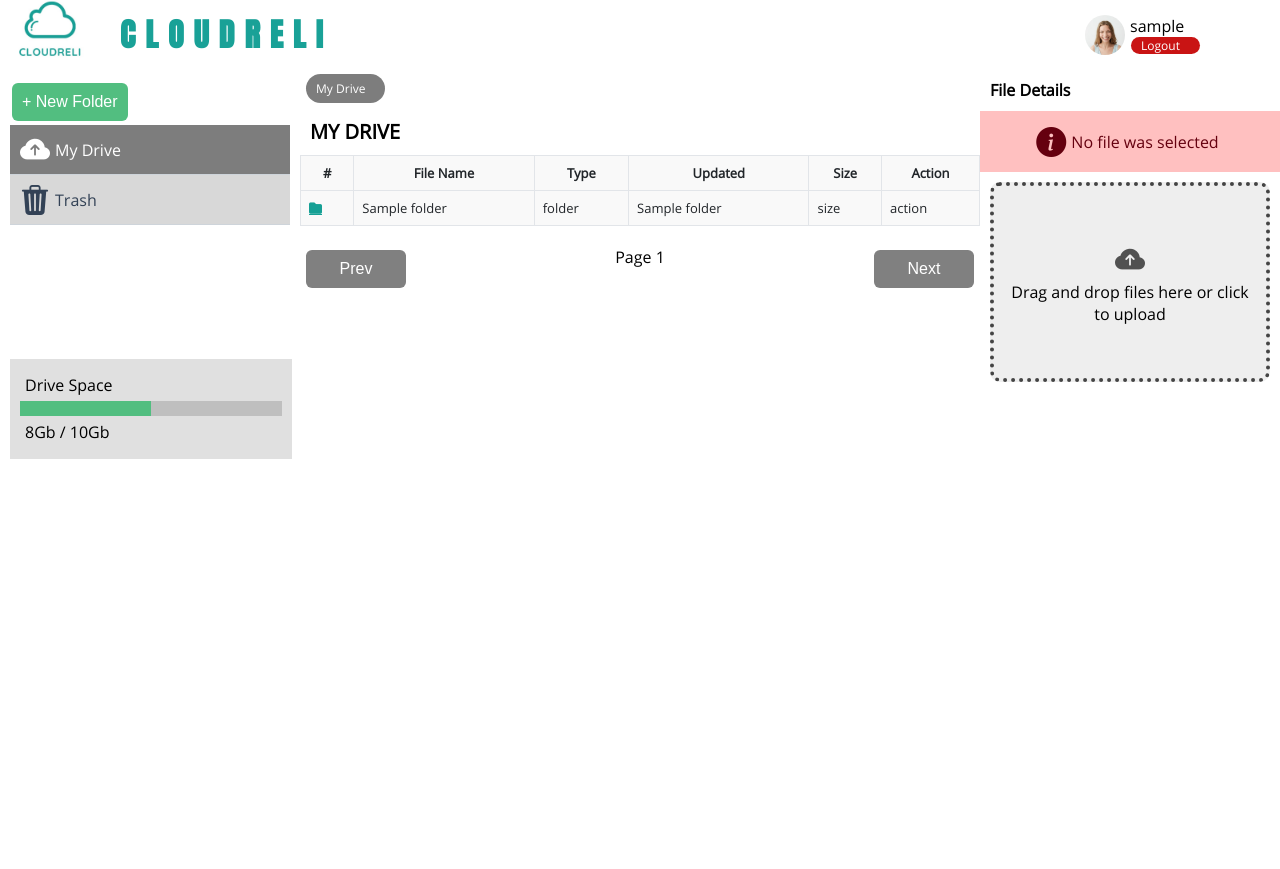
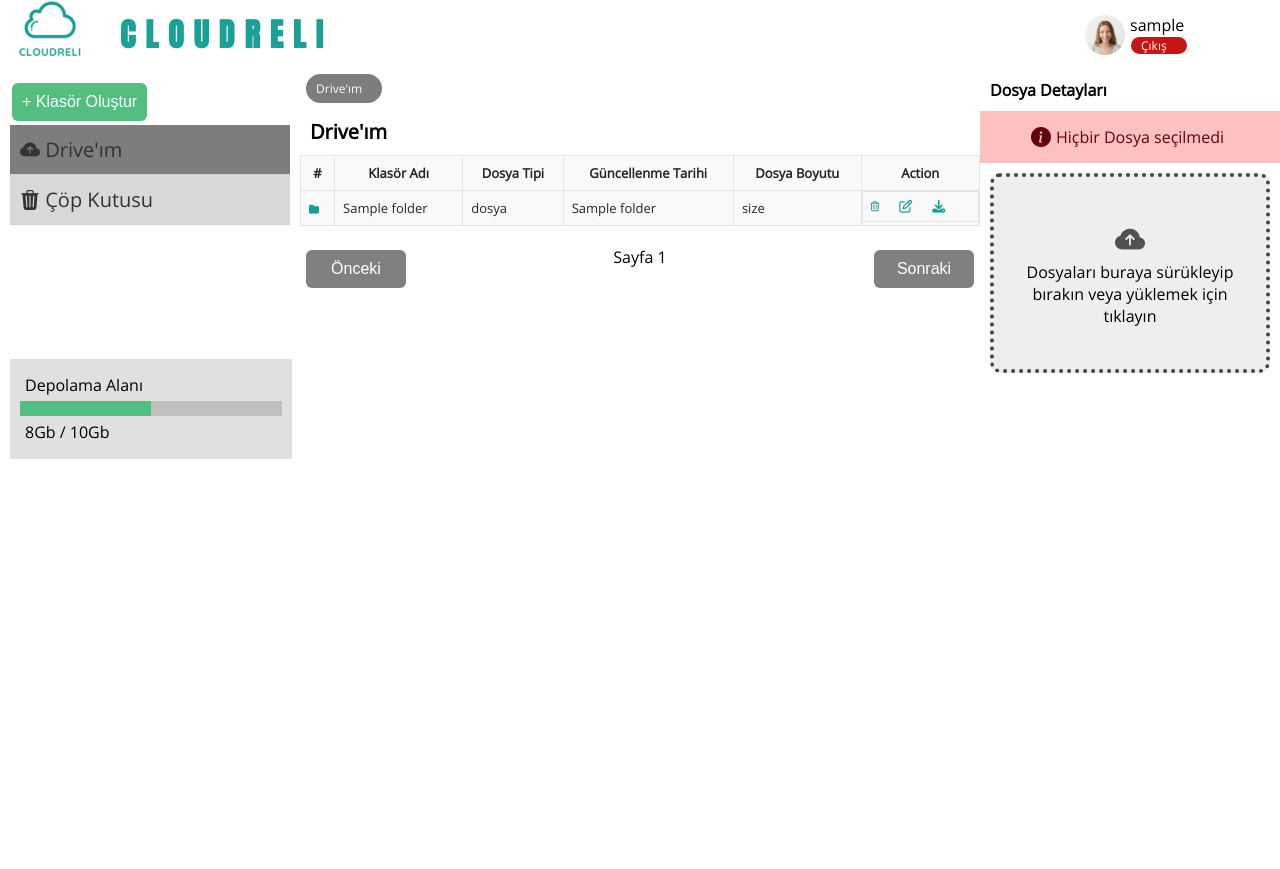
Before and after one commit to ErhanKlnz/Cloud-Rile-Python, a Flask app: page / in a window 1280 px wide. Run offline with Flask 3, Linux system fonts and the light colour scheme; the visitor is signed in with stand-in values (Sample User, id 1); a database or web service that is not in the repository returns one stand-in record (values such as "Sample title"); some libraries are stand-ins or nearby versions.

Commit message:
thrash def complated

```diff
--- a/app.py
+++ b/app.py
@@ -96,8 +96,8 @@ def home():
         user_id = session.get('id')
         #conn.session.rollback()
         query = f"SELECT * FROM folders WHERE user_id= '{user_id}' AND parent = 0 "
+        cursor.execute(query)
 
-        cursor.execute(query)
         folders = cursor.fetchall()
         session['folder_id'] = 0
         # User is loggedin show them the home page
@@ -105,46 +105,6 @@ def home():
     # User is not loggedin redirect to login page
 
     return redirect(url_for('login'))
-
-@app.route('/folders/<folder_id>')
-def folders(folder_id):
-    # Check if user is loggedin
-    if 'loggedin' in session:
-        cursor = conn.cursor(cursor_factory=psycopg2.extras.DictCursor)
-        user_id = session.get('id')
-        session['folder_id'] = folder_id
-
-        print(folder_id)
-        query = f"SELECT * FROM folders WHERE user_id= '{user_id}' AND parent = '{folder_id}' "
-
-        cursor.execute(query)
-        folders = cursor.fetchall()
-
-        # User is loggedin show them the home page
-        return render_template('inside_page.html', username=session['username'], folders=folders)
-    # User is not loggedin redirect to login page
-
-    return redirect(url_for('login'))
-
-#thrash
-#@app.route('/thrash/')
-#def folders(folder_id):
-    #   # Check if user is loggedin
-    #if 'loggedin' in session:
-    #   cursor = conn.cursor(cursor_factory=psycopg2.extras.DictCursor)
-    #   user_id = session.get('id')
-    #   print(folder_id)
-    #   query = f"INSERT INTO folders WHERE user_id= '{user_id}' AND id = '{folder_id}' t"
-    #
-    #   cursor.execute(query)
-    #   folders = cursor.fetchall()
-#
-        # User is loggedin show them the home page
-    #   return render_template('inside_page.html', username=session['username'], folders=folders)
-    # User is not loggedin redirect to login page
-#
-    #return redirect(url_for('login'))
-
 
 @app.route('/login/', methods=['GET', 'POST'])
 def login():
@@ -249,6 +209,25 @@ def profile():
         return render_template('profile.html', account=account)
     # User is not loggedin redirect to login page
     return redirect(url_for('login'))
+@app.route('/folders/<folder_id>')
+def folders(folder_id):
+    # Check if user is loggedin
+    if 'loggedin' in session:
+        cursor = conn.cursor(cursor_factory=psycopg2.extras.DictCursor)
+        user_id = session.get('id')
+        session['folder_id'] = folder_id
+
+        print(folder_id)
+        query = f"SELECT * FROM folders WHERE user_id= '{user_id}' AND parent = '{folder_id}' "
+
+        cursor.execute(query)
+        folders = cursor.fetchall()
+
+        # User is loggedin show them the home page
+        return render_template('inside_page.html', username=session['username'], folders=folders)
+    # User is not loggedin redirect to login page
+
+    return redirect(url_for('login'))
 
 @app.route('/create_folder', methods=['POST'])
 def create_folder():
@@ -269,17 +248,40 @@ def create_folder():
         cursor.execute(query, values)
         conn.commit()
 
-        """
-        new_folder = Folder(folder_name=folder_name, user_id=user_id)
+    return redirect(url_for('folders', folder_id=folder_id))
+@app.route('/thrash/<folder_id>')
+def thrash(folder_id):
+    #   # Check if user is loggedin
+    if 'loggedin' in session:
+        cursor = conn.cursor(cursor_factory=psycopg2.extras.DictCursor)
+        user_id = session.get('id')
+        print(folder_id)
+        query = f"INSERT INTO thrash (thrash_user_id,thrash_folder_id, folders_created_time,thrash_folder_name) SELECT user_id, id, data_created,name FROM folders WHERE  user_id = '{user_id}' AND id = '{folder_id}'"
+        cursor.execute(query)
+        sqlquery = f"DELETE FROM folders WHERE  user_id = '{user_id}' AND id = '{folder_id}' OR parent ='{folder_id}'"
+        cursor.execute(sqlquery)
+        conn.commit()
+        # User is loggedin show them the home page
+        return redirect(url_for('home'))
+     #User is not loggedin redirect to login page
+    return redirect(url_for('login'))
+@app.route('/thrashs/')
+def thrashs():
+    # Check if user is loggedin
+    if 'loggedin' in session:
+        cursor = conn.cursor(cursor_factory=psycopg2.extras.DictCursor)
+        user_id = session.get('id')
+        print(user_id)
+        query = f"SELECT * FROM thrash WHERE thrash_user_id= '{user_id}' "
+        cursor.execute(query)
+        folders = cursor.fetchall()
 
-        # Kullanıcının klasör listesi yoksa, boş bir liste oluştur
-        if user_id not in users_folders:
-            users_folders[user_id] = []
+        # User is loggedin show them the home page
+        return render_template('inside_page.html', username=session['username'], folders=folders)
+    # User is not loggedin redirect to login page
 
-        users_folders[user_id].append(new_folder)
-        """
+    return redirect(url_for('login'))
 
-    return redirect(url_for('folders', folder_id=folder_id))
 @app.route('/upload', methods=['POST'])
 def upload_files():
     info = {'success': False, 'errors': []}
@@ -345,11 +347,6 @@ def process_data():
 
     return jsonify(info)
 
-
-
-
-
-
 if __name__ == "__main__":
     app.run(debug=True)
     #
--- a/static/assets/css/styles_main.css
+++ b/static/assets/css/styles_main.css
@@ -202,7 +202,7 @@ body{
 }
 
 .class_9{
-
+	font-
     justify-content: center;
     align-items: center;
 	padding: 5px;
@@ -294,12 +294,11 @@ body{
 
 .class_17{
 
-	font-size: 30px;
+	font-size: 20px;
 
 }
 
 .class_18{
-
 	height: 50px;
 	padding: 10px;
 	background-color: rgb(216, 216, 216);
@@ -623,3 +622,13 @@ body{
     align-items: center;
 
 }
+.icon-cell {
+  display: flex;
+  gap: 20px; /* İkonlar arasındaki boşluğu belirlemek için */
+}
+a {
+  color: #333;
+  font-size: 10px;
+  text-decoration: none;
+  margin: 1px 0;
+}
--- a/templates/inside_page.html
+++ b/templates/inside_page.html
@@ -4,7 +4,6 @@
         <meta charset="utf-8">
         <title>CLOUDRILE</title>
 	<meta name="viewport" content="width=device-width, initial-scale=1">
-
 	<link rel="stylesheet" type="text/css" href="{{ url_for('static', filename='/assets/css/bootstrap-icons.css') }}">
 	<link rel="stylesheet" type="text/css" href="{{ url_for('static', filename='/assets/css/styles_main.css') }}">
 	<link rel="stylesheet" type="text/css" href="https://cdnjs.cloudflare.com/ajax/libs/font-awesome/6.4.2/css/all.min.css">
@@ -56,18 +55,18 @@
 			<img src="static/assets/images/beautiful-sincere-happy-girl-smiling-laughing_176420-9693.jpg" class="class_8" >
 			<div class="class_9" >
 				 <span class="username">{{ username }}</span> <a class="class_52" href="{{ url_for('logout')}}"
-																 onclick="table.logout()"style="text-decoration: none; color: white;">Logout</a>
+				onclick="table.logout()"style="text-decoration: none; color: white;">Çıkış</a>
 			</div>
 		</div>
 	</div>
 	<div class="class_10" >
 		<div class="class_11" >
 			<button onclick="show_new_folder()" class="class_12"  >
-				+ New Folder
+				+ Klasör Oluştur
 			</button>
 			<div class="class_13" >
 				<div class="class_9"  >
-					Drive Space
+					Depolama Alanı
 				</div>
 				<div class="class_14" >
 					<div class="js-drive-space-percent class_15" ></div>
@@ -77,23 +76,24 @@
 				</div>
 			</div>
 			<div id="MY DRIVE" onclick="mode.set(this.id);table.change_folder_by_id(0)" class="class_16" >
-				<i class="bi bi-cloud-arrow-up-fill class_17"></i>
-				<div class="class_9"  >
-					My Drive
-				</div>
+				<a href="{{ url_for('home') }}" class="bi bi-cloud-arrow-up-fill class_17">
+					<span>
+						Drive'ım
+					</span></a>
+
 			</div>
 			<div id="TRASH" onclick="mode.set(this.id)" class="class_18" >
-				<i class="bi bi-trash3-fill class_17">
-				</i>
-				<div class="class_9"  >
-					Trash
-				</div>
+				<a href="{{ url_for('thrashs') }}" class="bi bi-trash3-fill class_17">
+				<span>
+					Çöp Kutusu
+				</span>  </a>
+
 			</div>
 		</div>
 		<div class="class_22" >
 			<div id="breadcrumbs" class="class_23" >
 				<div onclick="table.change_folder_by_id(0)" class="class_24"  >
-					My Drive
+					Drive'ım
 				</div>
 
 					<!--
@@ -107,11 +107,10 @@
 
 			</div>
 			<h1 class="js-mode-title class_27"  >
-				MY DRIVE
+				Drive'ım
 			</h1>
 			<div class="class_28" >
 				<table oncontextmenu="submenu.show(event)" class="item_class_0 class_29" style="font-size:13px">
-
 					<thead >
 
 						<tr >
@@ -119,17 +118,17 @@
 								#
 							</th>
 							<th>
-								File Name
+								Klasör Adı
 							</th>
 							<th scope="col" >
-								Type
+								Dosya Tipi
 							</th>
 
 							<th scope="col" >
-								Updated
+								Güncellenme Tarihi
 							</th>
 							<th scope="col" >
-								Size
+								Dosya Boyutu
 							</th>
 							<th scope="col" >
 								Action
@@ -146,7 +145,7 @@
 									{{ folder[1] }}
 								</td>
 								<td>
-									folder
+									dosya
 								</td>
 
 								<td>
@@ -155,8 +154,10 @@
 								<td>
 									size
 								</td>
-								<td>
-									action
+								<td class="icon-cell">
+									<a href="{{ url_for('thrash', folder_id=folder[0])}}" class="fa-regular fa-trash-can" style="color: #16a095;"></a>
+									<i class="fa-regular fa-pen-to-square" style="color: #16a095;" ></i>
+									<i class="fa-solid fa-download" style="color: #16a095;" ></i>
 								</td>
 
 							</tr>
@@ -172,11 +173,11 @@
 			</div>
 			<div class="class_41" style="display: flex;" >
 				<button onclick="table.prev()" class="class_42" style="min-width:100px"  >
-					Prev
+					Önceki
 				</button>
-				<span class="js-page-number" style="text-align:center;width: 100%;display: inline-block;">Page 1</span>
+				<span class="js-page-number" style="text-align:center;width: 100%;display: inline-block;">Sayfa 1</span>
 				<button onclick="table.next()" class="class_43" style="min-width:100px"  >
-					Next
+					Sonraki
 				</button>
 				<div class="class_44" >
 				</div>
@@ -185,7 +186,7 @@
 		</div>
 		<div class="class_47" >
 			<h1 class="class_48"  >
-				File Details
+				Dosya Detayları
 			</h1>
 			<div class="class_28" >
 			</div>
@@ -195,7 +196,7 @@
 					<tbody >
 						<tr >
 							<th >
-								File:
+								Dosya:
 							</th>
 							<td class="file_name">
 
@@ -203,7 +204,7 @@
 						</tr>
 						<tr >
 							<th >
-								Type:
+								Tip:
 							</th>
 
 							<td class="type">
@@ -213,7 +214,7 @@
 						</tr>
 						<tr >
 							<th >
-								Size:
+								Boyutu:
 							</th>
 
 							<td class="size">
@@ -223,7 +224,7 @@
 						</tr>
 						<tr >
 							<th >
-								Date Added:
+								Eklenme Tarihi:
 							</th>
 							<td class="date_created">
 
@@ -231,7 +232,7 @@
 						</tr>
 						<tr >
 							<th >
-								Date Modified:
+								Düzenlenme Tarihi:
 							</th>
 							<td class="date_updated">
 
@@ -244,12 +245,12 @@
 				<i class="bi bi-info-circle-fill class_17">
 				</i>
 				<div class="class_9"  >
-					No file was selected
+					Hiçbir Dosya seçilmedi
 				</div>
 			</div>
 			<label class="drop-zone" ondrop="upload.drop(event)" ondragover="upload.dragOver(event)" ondragleave="upload.dropZone.removeHighlight()">
 				<i class="bi bi-cloud-arrow-up-fill class_6"></i>
-				Drag and drop files here or click to upload
+				Dosyaları buraya sürükleyip bırakın veya yüklemek için tıklayın
 				<input onchange="upload.send(this.files)" type="file" class="hide" multiple>
 
 				<div class="js-prog-holder hide class_13" style="position: static;height: auto;background-color: transparent;" >
@@ -261,7 +262,7 @@
 						50%
 					</div>
 					<button onclick="upload.cancel()" class="class_42"  >
-						Cancel Upload
+						Yüklemeyi iptal et
 					</button>
 				</div>
 
```
Also changed, not shown: templates/loginsignform.html (+6 -6 lines).
